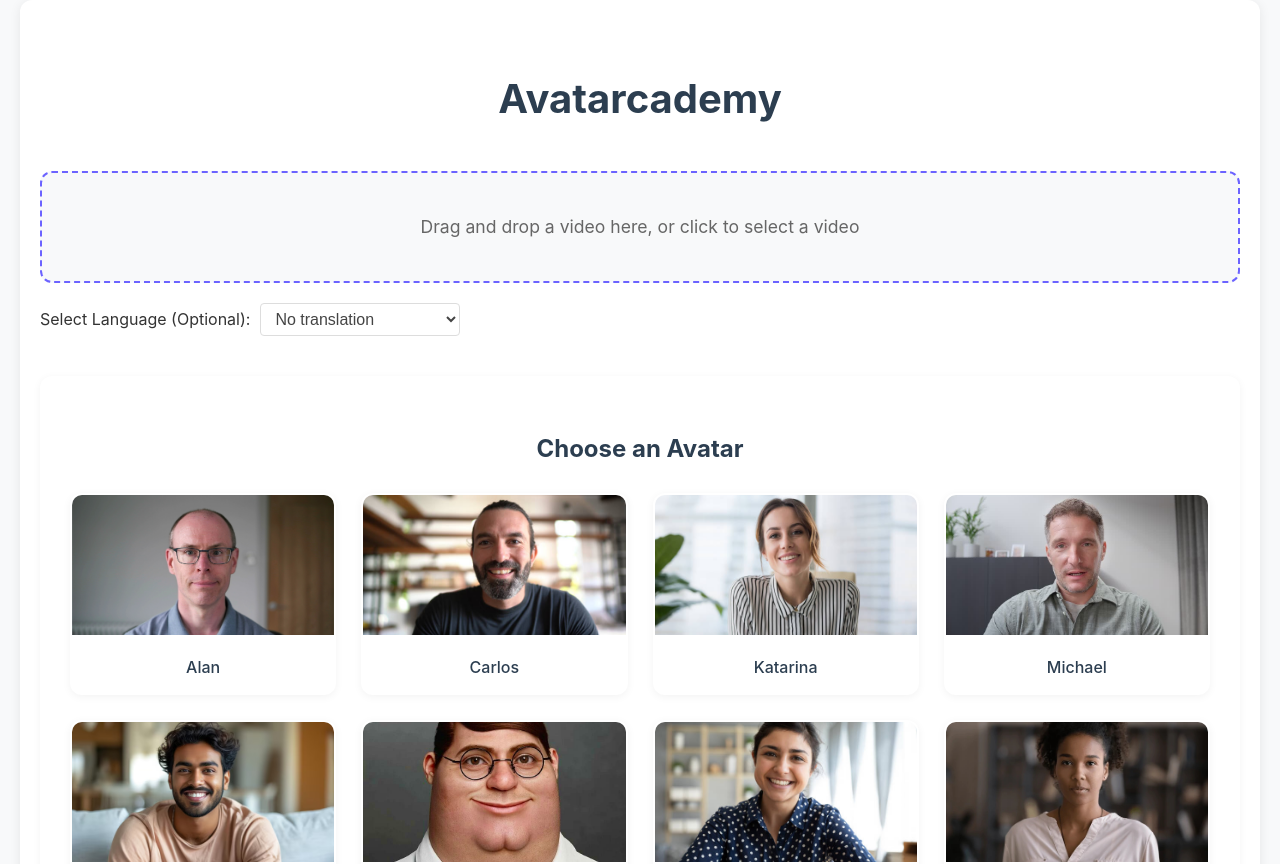
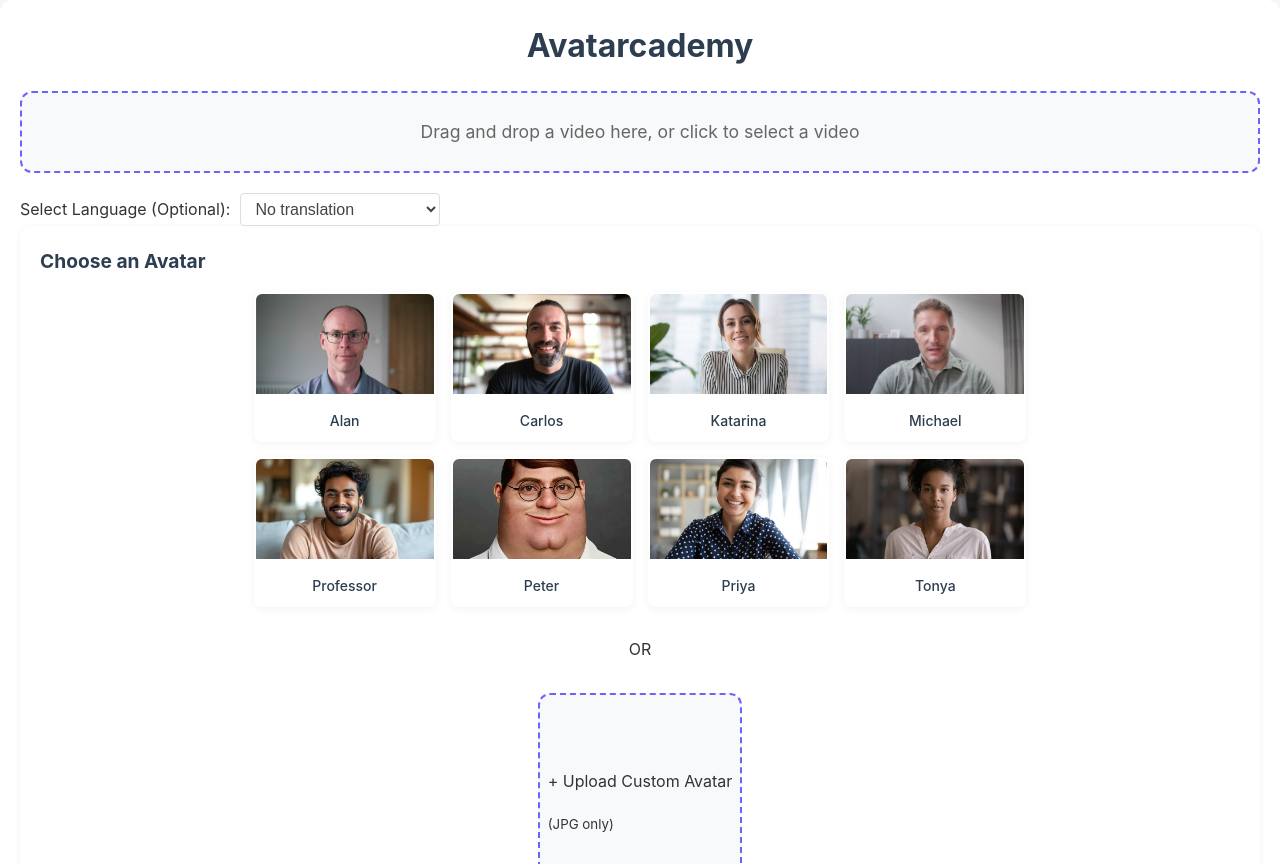
Before and after one commit to maxatucl/veed-hackathon, a React (Create React App) app in the folder frontend/: page / in a window 1280 px wide. Shown: the top 864 px of the page. Built offline with nearby package versions, Linux system fonts and the light colour scheme.

Commit message:
reduce sizing for UI to fit more on screen

```diff
--- a/frontend/src/App.css
+++ b/frontend/src/App.css
@@ -3,36 +3,57 @@ body {
   background-color: #f8f9fa;
   color: #333;
   line-height: 1.6;
+  margin: 0;
+  min-height: 100vh;
 }
 
 .App {
-  max-width: 1200px;
+  max-width: 1400px;
   margin: 0 auto;
-  padding: 40px 20px;
+  padding: 20px;
   background-color: white;
   border-radius: 12px;
   box-shadow: 0 2px 12px rgba(0, 0, 0, 0.08);
+  min-height: calc(100vh - 40px);
 }
 
 h1 {
   color: #2c3e50;
   text-align: center;
-  margin-bottom: 40px;
-  font-size: 2.5em;
+  margin: 0 0 20px 0;
+  font-size: 2em;
   font-weight: 700;
+}
+
+/* Main page layout */
+.main-content {
+  display: grid;
+  grid-template-columns: 1fr 1fr;
+  gap: 20px;
+  align-items: start;
+}
+
+.left-panel {
+  display: flex;
+  flex-direction: column;
+  gap: 20px;
+}
+
+.right-panel {
+  display: flex;
+  flex-direction: column;
+  gap: 20px;
 }
 
 /* Dropzone styles */
 .dropzone {
   border: 2px dashed #6c63ff;
   border-radius: 12px;
-  padding: 40px;
+  padding: 25px;
   text-align: center;
   cursor: pointer;
-  margin: 20px 0;
   background-color: #f8f9fa;
   transition: all 0.3s ease-in-out;
-  position: relative;
 }
 
 .dropzone:hover {
@@ -50,17 +71,16 @@ h1 {
 /* Language selector styles */
 .language-select-container {
   background-color: white;
-  padding: 20px;
+  padding: 15px;
   border-radius: 8px;
   box-shadow: 0 2px 8px rgba(0, 0, 0, 0.05);
-  margin: 30px 0;
 }
 
 select {
   border: 1px solid #ddd;
-  padding: 10px;
+  padding: 8px;
   border-radius: 6px;
-  font-size: 16px;
+  font-size: 14px;
   color: #444;
   background-color: white;
   transition: all 0.2s;
@@ -79,18 +99,16 @@ select:focus {
 
 /* Avatar section styles */
 .avatar-section {
-  margin-top: 40px;
   background-color: white;
-  padding: 30px;
+  padding: 20px;
   border-radius: 12px;
   box-shadow: 0 2px 8px rgba(0, 0, 0, 0.05);
 }
 
 .avatar-section h3 {
   color: #2c3e50;
-  margin-bottom: 25px;
-  text-align: center;
-  font-size: 1.5em;
+  margin: 0 0 15px 0;
+  font-size: 1.2em;
 }
 
 .avatar-container {
@@ -101,16 +119,15 @@ select:focus {
 }
 
 .avatar-grid {
-  width: 100%;
   display: grid;
   grid-template-columns: repeat(4, 1fr);
-  gap: 25px;
+  gap: 15px;
 }
 
 .avatar-button {
   cursor: pointer;
   text-align: center;
-  border-radius: 12px;
+  border-radius: 8px;
   overflow: hidden;
   border: 2px solid transparent;
   transition: all 0.3s;
@@ -131,13 +148,13 @@ select:focus {
 
 .avatar-button img {
   width: 100%;
-  height: 140px;
+  height: 100px;
   object-fit: cover;
-  border-radius: 8px 8px 0 0;
 }
 
 .avatar-button p {
-  margin: 12px 0;
+  margin: 8px 0;
+  font-size: 14px;
   color: #2c3e50;
   font-weight: 500;
 }
@@ -171,14 +188,14 @@ select:focus {
 
 /* Preview section */
 .preview {
-  margin-top: 40px;
   background-color: white;
-  padding: 30px;
+  padding: 20px;
   border-radius: 12px;
   box-shadow: 0 2px 8px rgba(0, 0, 0, 0.05);
 }
 
 .preview video {
+  width: 100%;
   border-radius: 8px;
   box-shadow: 0 2px 8px rgba(0, 0, 0, 0.1);
 }
@@ -215,19 +232,32 @@ select:focus {
 
 /* Result page styles */
 .result-page {
-  max-width: 1200px;
+  max-width: 1400px;
   margin: 0 auto;
-  padding: 40px 20px;
-  background-color: white;
-  border-radius: 12px;
-  box-shadow: 0 2px 12px rgba(0, 0, 0, 0.08);
+  padding: 20px;
+  display: grid;
+  grid-template-columns: 2fr 1fr;
+  gap: 20px;
+  min-height: calc(100vh - 40px);
+}
+
+.result-main {
+  display: flex;
+  flex-direction: column;
+  gap: 20px;
+}
+
+.result-sidebar {
+  display: flex;
+  flex-direction: column;
+  gap: 20px;
 }
 
 .header {
   display: flex;
   justify-content: space-between;
   align-items: center;
-  margin-bottom: 40px;
+  margin-bottom: 20px;
 }
 
 .back-button {
@@ -250,9 +280,8 @@ select:focus {
 }
 
 .video-container {
-  margin-bottom: 40px;
   background-color: #f8f9fa;
-  padding: 30px;
+  padding: 20px;
   border-radius: 12px;
   box-shadow: 0 2px 8px rgba(0, 0, 0, 0.05);
 }
@@ -271,7 +300,7 @@ select:focus {
 
 .interaction-box {
   background-color: white;
-  padding: 30px;
+  padding: 20px;
   border-radius: 12px;
   box-shadow: 0 2px 8px rgba(0, 0, 0, 0.05);
 }
@@ -279,36 +308,30 @@ select:focus {
 .interaction-box h2 {
   color: #2c3e50;
   margin: 0 0 15px 0;
+  font-size: 1.2em;
 }
 
 .input-group {
   display: flex;
-  gap: 12px;
-  margin-bottom: 20px;
+  gap: 10px;
+  margin-bottom: 15px;
 }
 
 .input-group input {
   flex: 1;
-  padding: 12px;
-  font-size: 16px;
+  padding: 8px 12px;
+  font-size: 14px;
   border: 1px solid #ddd;
-  border-radius: 8px;
-  outline: none;
-  transition: all 0.2s;
-}
-
-.input-group input:focus {
-  border-color: #6c63ff;
-  box-shadow: 0 0 0 3px rgba(108, 99, 255, 0.1);
+  border-radius: 6px;
 }
 
 .input-group button {
-  padding: 12px 24px;
-  font-size: 16px;
+  padding: 8px 16px;
+  font-size: 14px;
   background-color: #6c63ff;
   color: white;
   border: none;
-  border-radius: 8px;
+  border-radius: 6px;
   cursor: pointer;
   transition: all 0.3s;
 }
@@ -337,12 +360,40 @@ select:focus {
   }
 }
 
+/* Responsive adjustments */
+@media (max-width: 1200px) {
+  .main-content,
+  .result-page {
+    grid-template-columns: 1fr;
+  }
+}
+
+/* Utility classes */
+.button {
+  padding: 8px 16px;
+  font-size: 14px;
+  background-color: #6c63ff;
+  color: white;
+  border: none;
+  border-radius: 6px;
+  cursor: pointer;
+  transition: all 0.3s;
+  display: inline-flex;
+  align-items: center;
+  gap: 8px;
+}
+
+.button:hover {
+  background-color: #5a52e3;
+  transform: translateY(-2px);
+}
+
 /* Loading spinner */
 .spinner {
-  width: 20px;
-  height: 20px;
-  border: 3px solid #ffffff;
-  border-top: 3px solid transparent;
+  width: 16px;
+  height: 16px;
+  border: 2px solid #ffffff;
+  border-top: 2px solid transparent;
   border-radius: 50%;
   animation: spin 1s linear infinite;
 }
```
